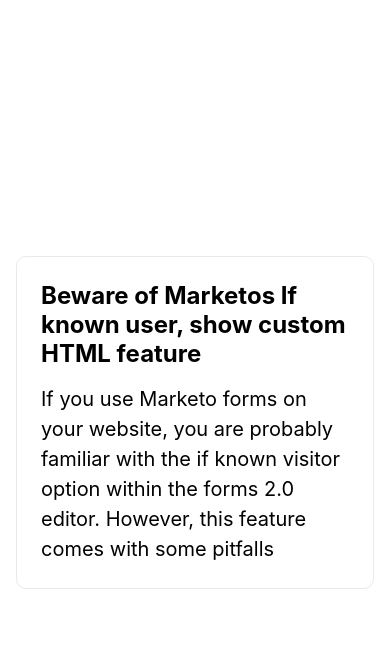
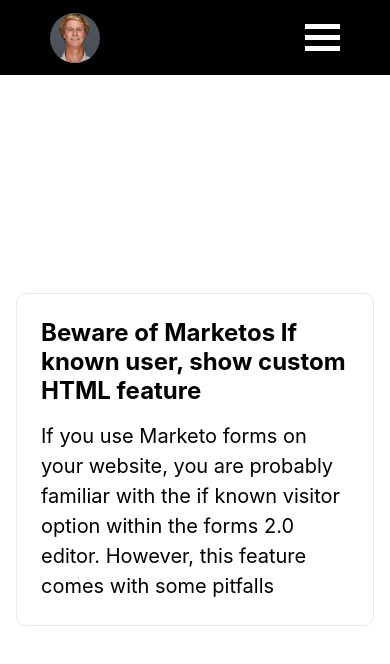
Before and after one commit to christulin/christulin.com, a Next.js app: page / in a window 390 px wide. Shown: the top 664 px of the page. Built offline with nearby package versions, Linux system fonts and the light colour scheme.

Commit message:
hacky cleanup

```diff
--- a/components/SideBar.js
+++ b/components/SideBar.js
@@ -21,7 +21,7 @@
       topRow.style.position = 'absolute';
       bottomRow.style.transform = 'rotate(45deg)';
       bottomRow.style.position = 'absolute';
-      drawer.style.top = '10vh';
+      drawer.style.top = '75px';
       burger.id = 'open';
     } else {
       middleRow.style.display = 'block';
@@ -29,7 +29,7 @@
       topRow.style.position = 'relative';
       bottomRow.style.transform = 'rotate(0deg)';
       bottomRow.style.position = 'relative';
-      drawer.style.top = '-30vh';
+      drawer.style.top = '-258px';
       burger.id = 'shut';
     }
     toggleDrawer(!showDrawer);
--- a/pages/index.js
+++ b/pages/index.js
@@ -4,18 +4,10 @@
 import PostTile from '../components/PostTile';
 import Footer from '../components/Footer';
 import { getAllPosts } from '../lib/api';
-import { useState, useEffect } from 'react';
 
 export default function Home({ allPosts }) {
 
-  const [showSideBar, toggleSideBar] = useState(true);
-
-  useEffect(() => {
-    const width = window.innerWidth;
-    if (width <= 600) {
-      toggleSideBar(false)
-    }
-  }, []);
+  const showSideBar = true;
 
   return (
     <div className={styles.container}>
--- a/styles/SideBar.module.css
+++ b/styles/SideBar.module.css
@@ -71,7 +71,7 @@
 @media (max-width: 992px) {
   .sideBar {
     width: 100%;
-    height: 10vh;
+    height: 75px;
     top: 0;
     padding: 0 50px;
     background: #000;
@@ -134,8 +134,9 @@
     background-color:whitesmoke;
     width: 100%;
     position: absolute;
-    top: -30vh;
-    transition: .2s
+    top: -258px;
+    transition: .2s;
+    z-index: 10000;
   }
 
   .mobileDrawerList {
--- a/styles/globals.css
+++ b/styles/globals.css
@@ -15,6 +15,23 @@
   box-sizing: border-box;
 }
 
+main {
+  position: relative;
+  left: 30vh;
+  width: 75%;
+}
+
+@media (max-width: 992px) {
+  main {
+    left: 0;
+    width: 100%;
+  }
+}
+
+article {
+  padding: 0 50px;
+}
+
 /* Will clean up later */
 #open {
   position: absolute;
```
